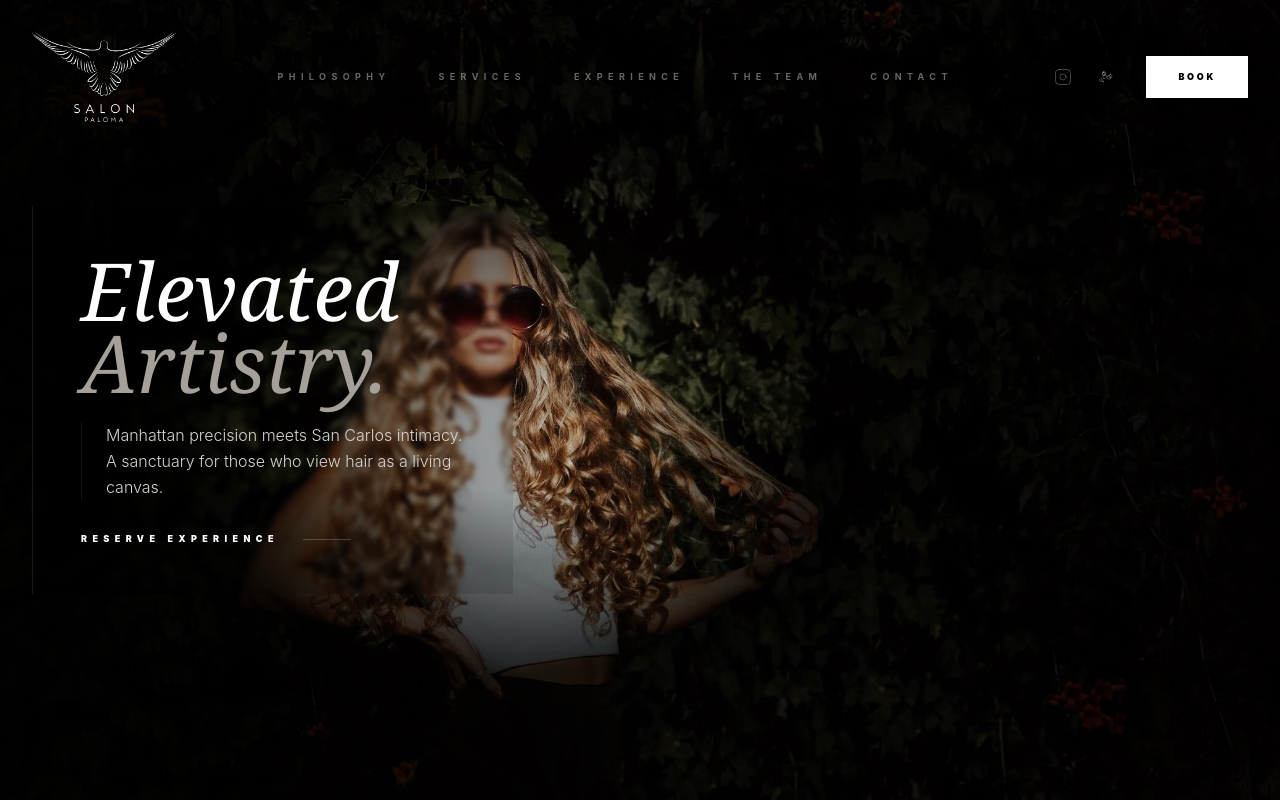
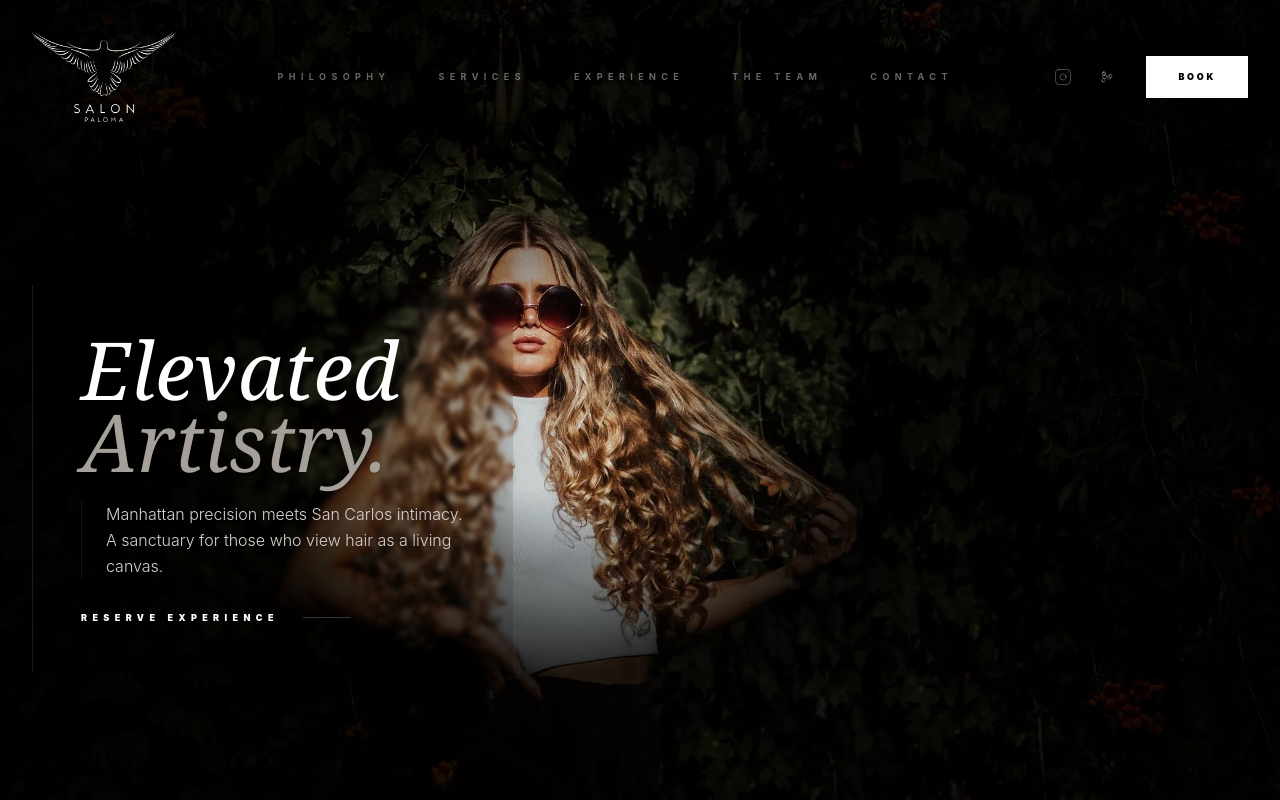
Before and after one commit to makindosrecords/salon-paloma, a React (Vite) app: page / in a window 1280 px wide. Shown: the top 800 px of the page. Built offline with nearby package versions, Linux system fonts and the light colour scheme.

Commit message:
fix mobile hero visibility and touch hover effects x9

```diff
--- a/src/App.jsx
+++ b/src/App.jsx
@@ -43,7 +43,7 @@ const Icons = {
   ArrowRight: () => <svg xmlns="http://www.w3.org/2000/svg" width="24" height="24" viewBox="0 0 24 24" fill="none" stroke="currentColor" strokeWidth="1" strokeLinecap="round" strokeLinejoin="round"><path d="M5 12h14"></path><path d="m12 5 7 7-7 7"></path></svg>,
   Instagram: () => <svg xmlns="http://www.w3.org/2000/svg" width="18" height="18" viewBox="0 0 24 24" fill="none" stroke="currentColor" strokeWidth="1.2" strokeLinecap="round" strokeLinejoin="round"><rect width="20" height="20" x="2" y="2" rx="5" ry="5"></rect><path d="M16 11.37A4 4 0 1 1 12.63 8 4 4 0 0 1 16 11.37z"></path><line x1="17.5" x2="17.51" y1="6.5" y2="6.5"></line></svg>,
   ChevronRight: () => <svg xmlns="http://www.w3.org/2000/svg" width="20" height="20" viewBox="0 0 24 24" fill="none" stroke="currentColor" strokeWidth="1.5" strokeLinecap="round" strokeLinejoin="round"><path d="m9 18 6-6-6-6"></path></svg>,
-  Yelp: () => <svg xmlns="http://www.w3.org/2000/svg" width="18" height="18" viewBox="0 0 24 24" fill="none" stroke="currentColor" strokeWidth="1.2" strokeLinecap="round" strokeLinejoin="round"><path d="M19.7 13c0 .8-.5 1.5-1.2 1.8-.8.3-1.8.2-2.5-.2-.5-.3-.9-.7-1.1-1.2-.2-.5-.3-1-.2-1.5.1-.8.7-1.5 1.5-1.7.8-.2 1.7 0 2.3.6.4.4.7.9.7 1.4zm-7.6-3.8c.8 0 1.5.5 1.8 1.2.3.8.2 1.8-.2 2.5-.3.5-.7.9-1.2 1.1-.5.2-1 .3-1.5.2-.8-.1-1.5-.7-1.7-1.5-.2-.8 0-1.7.6-2.3.4-.4.9-.7 1.4-.7zm-4.3 8c.3.5.7.9 1.2 1.1.5.2 1 .3 1.5.2.8-.1-1.5-.7-1.7-1.5-.2-.8 0-1.7-.6-2.3-.4-.4-.9-.7-1.4-.7-.8 0-1.5.5-1.8 1.2-.3.8-.2 1.8.2 2.5.2.2.3.4.5.5zm11.1-8.5c-.8.1-1.5.7-1.7 1.5-.2.8 0 1.7.6 2.3.4.4.9.7 1.4.7.8 0 1.5-.5 1.8-1.2.3-.8.2-1.8-.2-2.5-.3-.5-.7-.9-1.2-1.1-.3-.1-.5-.1-.7.3zM10.1 5.3c-.8.1-1.5.7-1.7 1.5-.2.8 0 1.7.6 2.3.4.4.9.7 1.4.7.8 0 1.5-.5 1.8-1.2.3-.8.2-1.8-.2-2.5-.3-.5-.7-.9-1.2-1.1-.3-.1-.5-.1-.7.3zM10.1 5.3c-.8.1-1.5.7-1.7 1.5-.2.8 0 1.7.6 2.3.4.4.9.7 1.4.7.8 0 1.5-.5 1.8-1.2.3-.8.2-1.8-.2-2.5-.3-.5-.7-.9-1.2-1.1-.3-.1-.5-.1-.7.3z" /></svg>
+  Yelp: () => <svg xmlns="http://www.w3.org/2000/svg" width="18" height="18" viewBox="0 0 24 24" fill="none" stroke="currentColor" strokeWidth="1.2" strokeLinecap="round" strokeLinejoin="round"><path d="M19.7 13c0 .8-.5 1.5-1.2 1.8-.8.3-1.8.2-2.5-.2-.5-.3-.9-.7-1.1-1.2-.2-.5-.3-1-.2-1.5.1-.8.7-1.5 1.5-1.7.8-.2 1.7 0 2.3.6.4.4.7.9.7 1.4zm-7.6-3.8c.8 0 1.5.5 1.8 1.2.3.8.2 1.8-.2 2.5-.3.5-.7.9-1.2 1.1-.5.2-1 .3-1.5.2-.8-.1-1.5-.7-1.7-1.5-.2-.8 0-1.7.6-2.3.4-.4.9-.7 1.4-.7zm-4.3 8c.3.5.7.9 1.2 1.1.5.2 1 .3 1.5.2.8-.1 1.5-.7 1.7-1.5.2-.8 0-1.7-.6-2.3-.4-.4-.9-.7-1.4-.7-.8 0-1.5.5-1.8 1.2-.3.8-.2 1.8.2 2.5.2.2.3.4.5.5zm11.1-8.5c-.8.1-1.5.7-1.7 1.5-.2.8 0 1.7.6 2.3.4.4.9.7 1.4.7.8 0 1.5-.5 1.8-1.2.3-.8.2-1.8-.2-2.5-.3-.5-.7-.9-1.2-1.1-.3-.1-.5-.1-.7.3zM10.1 5.3c-.8.1-1.5.7-1.7 1.5-.2.8 0 1.7.6 2.3.4.4.9.7 1.4.7.8 0 1.5-.5 1.8-1.2.3-.8.2-1.8-.2-2.5-.3-.5-.7-.9-1.2-1.1-.3-.1-.5-.1-.7.3zM10.1 5.3c-.8.1-1.5.7-1.7 1.5-.2.8 0 1.7.6 2.3.4.4.9.7 1.4.7.8 0 1.5-.5 1.8-1.2.3-.8.2-1.8-.2-2.5-.3-.5-.7-.9-1.2-1.1-.3-.1-.5-.1-.7.3z" /></svg>
 };
 
 const App = () => {
@@ -76,7 +76,7 @@ const App = () => {
         scrolled ? 'bg-black/90 backdrop-blur-md py-3 shadow-2xl' : 'bg-transparent py-6 md:py-8'
       }`}>
         <div className="max-w-[1800px] mx-auto px-6 md:px-8 flex justify-between items-center">
-          {/* Logo is now prioritized and persistent */}
+          {/* Logo is prioritised and persistent */}
           <button onClick={scrollToTop} className="w-24 md:w-36 flex items-center cursor-pointer transition-opacity hover:opacity-80">
             <img src={ASSETS.logoWhite} alt="Salon Paloma" className="w-full h-full object-contain" />
           </button>
@@ -88,7 +88,6 @@ const App = () => {
           </div>
 
           <div className="flex items-center gap-4 md:gap-8">
-            {/* Social icons visible only on larger screens to prevent header clunkiness */}
             <div className="hidden lg:flex items-center gap-6 text-white/30">
               <a href={CONFIG.instagramUrl} target="_blank" rel="noopener noreferrer" className="hover:text-white transition-colors" aria-label="Instagram"><Icons.Instagram /></a>
               <a href={CONFIG.yelpUrl} target="_blank" rel="noopener noreferrer" className="hover:text-white transition-colors" aria-label="Yelp"><Icons.Yelp /></a>
@@ -119,20 +118,21 @@ const App = () => {
         </div>
       )}
 
-      {/* HERO SECTION - RECENTERED FRAMING */}
+      {/* HERO SECTION - REFINED LAYOUT FOR LANDSCAPE CLARITY */}
       <header className="relative h-[100svh] min-h-[650px] flex items-center overflow-hidden">
         <div className="absolute inset-0 z-0">
           <img
             src={ASSETS.heroLady}
-            className="w-full h-full object-cover object-center lg:object-right"
+            className="w-full h-full object-cover object-center lg:object-[85%_center]"
             alt="Salon Paloma Hair Artistry"
           />
-          {/* Subtle responsive gradients to protect text readability */}
+          {/* Subtle responsive gradients to protect text readability while keeping image clear */}
           <div className="absolute inset-0 bg-black/20 lg:bg-transparent" />
-          <div className="absolute inset-0 bg-gradient-to-b from-black/40 via-transparent to-black/90 lg:bg-gradient-to-r lg:from-black/80 lg:via-black/10 lg:to-transparent" />
+          <div className="absolute inset-0 bg-gradient-to-b from-black/40 via-transparent to-black/90 lg:bg-gradient-to-r lg:from-black/70 lg:via-transparent lg:to-transparent" />
         </div>
 
-        <div className="relative z-10 w-full max-w-[1800px] mx-auto px-6 md:px-8 h-full flex items-end pb-20 lg:items-center lg:pb-0">
+        {/* Text Overlay moved down in landscape (lg:pb-32) to clear the subject's face */}
+        <div className="relative z-10 w-full max-w-[1800px] mx-auto px-6 md:px-8 h-full flex items-end pb-20 lg:pb-32">
           <div className="max-w-xl bg-black/10 backdrop-blur-[2px] border-l border-white/10 p-6 md:p-12 relative group">
             <h1 className="text-5xl md:text-[80px] leading-[0.9] font-serif italic mb-6 text-white drop-shadow-sm">
               Elevated <br />
```
